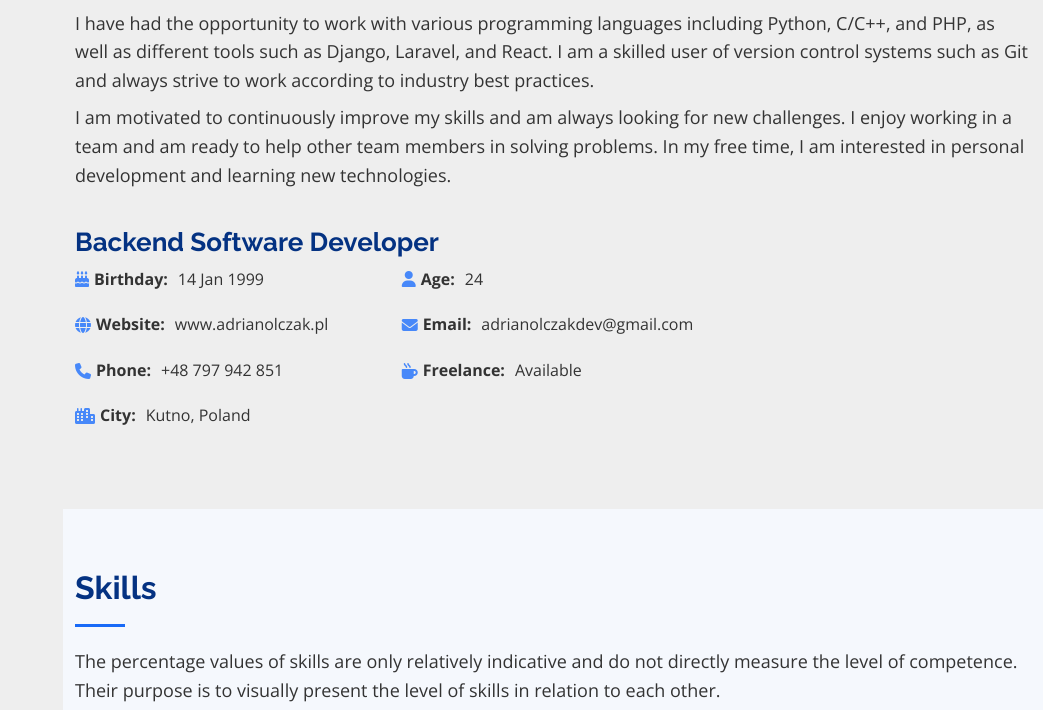
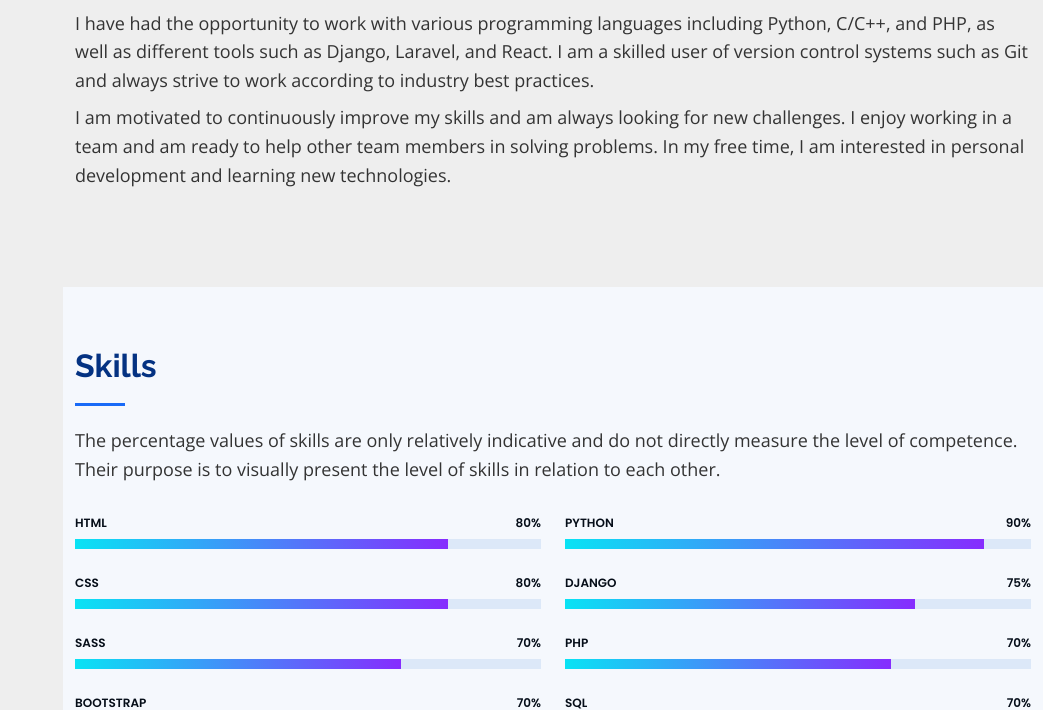
Before and after one commit to adrolc/adrianolczak, a Django app: page / in a window 1280 px wide. Shown: the part 1053-1763 px from the top of the page, without its empty margins (237-1280 px from the left). Run offline with Django 4.2, Linux system fonts and the light colour scheme; data that the repository does not hold is empty.

```diff
--- a/adrianolczak/templates/homepage/index.html
+++ b/adrianolczak/templates/homepage/index.html
@@ -16,7 +16,7 @@
         <a href="{{ twitter }}" target="_blank"><i class="bx bxl-twitter"></i></a>
         <a href="{{ facebook }}" target="_blank"><i class="bx bxl-facebook"></i></a>
         <a href="{{ instagram }}" target="_blank"><i class="bx bxl-instagram"></i></a>
-        <a href="{{ github }} target="_blank""><i class='bx bxl-github' ></i></a>
+        <a href="{{ github }}" target="_blank"><i class='bx bxl-github' ></i></a>
         <a href="{{ linkedin }}" target="_blank"><i class="bx bxl-linkedin"></i></a>
       </div>
     </div>
@@ -68,34 +68,6 @@
           I am motivated to continuously improve my skills and am always looking for new challenges. I enjoy working in a team and am ready to help other team members in solving problems. In my free time, I am interested in personal development and learning new technologies.
         </p>
       </div>
-
-      <div class="row">
-        <!-- <div class="col-lg-4" data-aos="fade-right">
-          <img src="assets/img/profile-img.jpg" class="img-fluid" alt="">
-        </div> -->
-        <div class="col-lg-8 pt-4 pt-lg-0 content" data-aos="fade-left">
-          <h3>Backend Software Developer</h3>
-          <div class="row">
-            <div class="col-lg-6">
-              <ul>
-                <li><i class="fa-solid fa-cake-candles"></i> <strong>Birthday:</strong> <span>14 Jan 1999</span></li>
-                <li><i class="fa-solid fa-globe"></i> <strong>Website:</strong> <span>www.adrianolczak.pl</span></li>
-                <li><i class="fa-solid fa-phone"></i> <strong>Phone:</strong> <span>+48 797 942 851</span></li>
-                <li><i class="fa-solid fa-city"></i> <strong>City:</strong> <span>Kutno, Poland</span></li>
-              </ul>
-            </div>
-            <div class="col-lg-6">
-              <ul>
-                <li><i class="fa-solid fa-user"></i> <strong>Age:</strong> <span>24</span></li>
-                <!-- <li><i class="bi bi-chevron-right"></i> <strong>Degree:</strong> <span>Master</span></li> -->
-                <li><i class="fa-solid fa-envelope"></i> <strong>Email:</strong> <span>adrianolczakdev@gmail.com</span></li>
-                <li><i class="fa-solid fa-mug-hot"></i> <strong>Freelance:</strong> <span>Available</span></li>
-              </ul>
-            </div>
-          </div>
-        </div>
-      </div>
-
     </div>
   </section><!-- End About Section -->
 
```
